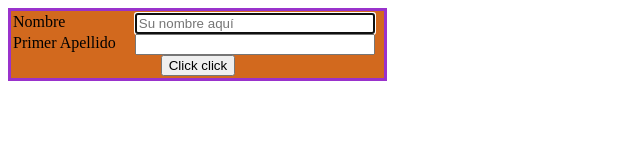
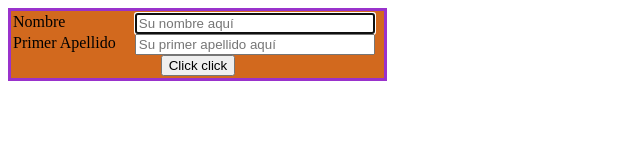
Before and after one commit to GonzalezCortesSergio/Sergio_Gonzalez_Cortes, a plain HTML site: page Lenguaje de marcas/UD6/Pruebas UD6/prueba1_formularios_sintaxis.html in a window 1280 px wide. Shown: the whole page, without its empty margins (0-640 px from the left). Drawn offline with Linux system fonts and the light colour scheme.

Commit message:
No sé qué ha pasado

```diff
--- a/Lenguaje de marcas/UD6/Pruebas UD6/prueba1_formularios_sintaxis.html
+++ b/Lenguaje de marcas/UD6/Pruebas UD6/prueba1_formularios_sintaxis.html
@@ -61,7 +61,7 @@
         <div class="filaFormulario">
 
             <label for="apellido1">Primer Apellido</label>
-            <input type="text" name="apellido1" id="apellido1">
+            <input type="text" name="apellido1" id="apellido1" required placeholder="Su primer apellido aquí">
         </div>
         <button>Click click</button>
 
```
